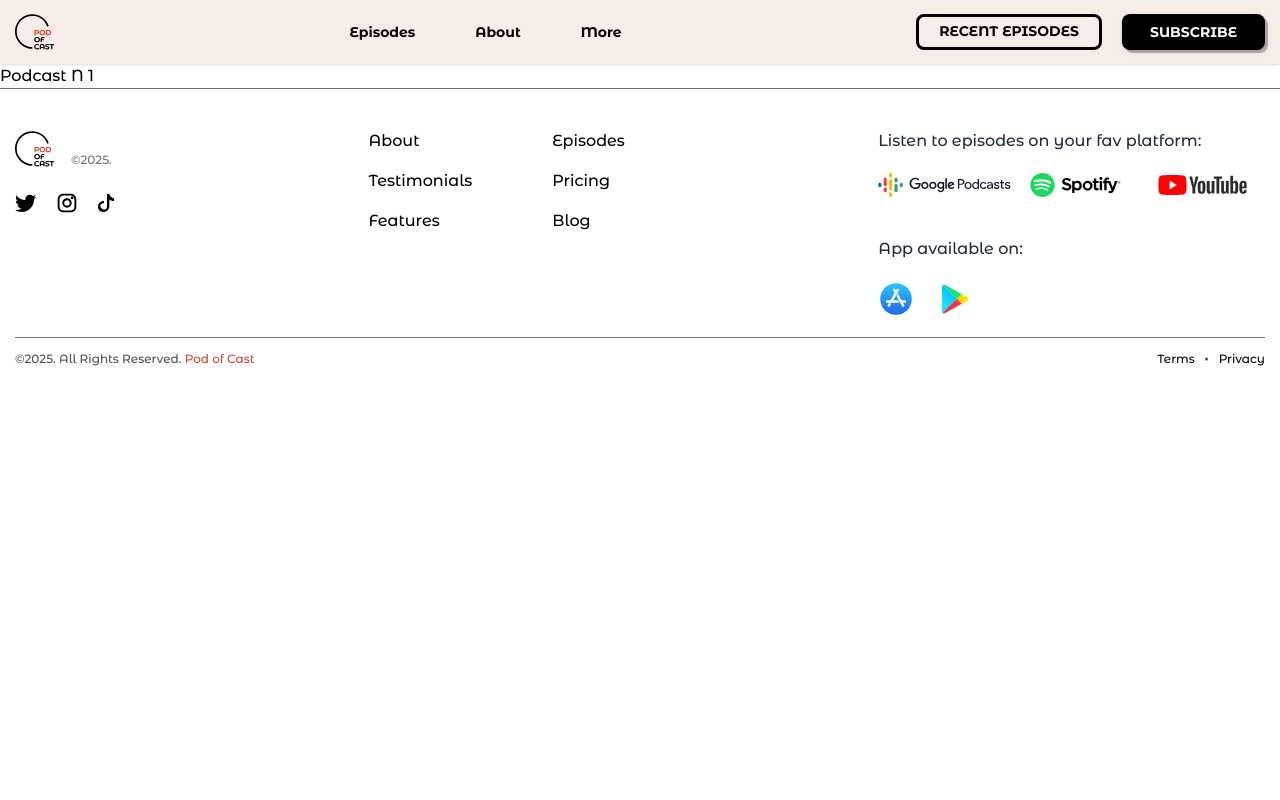
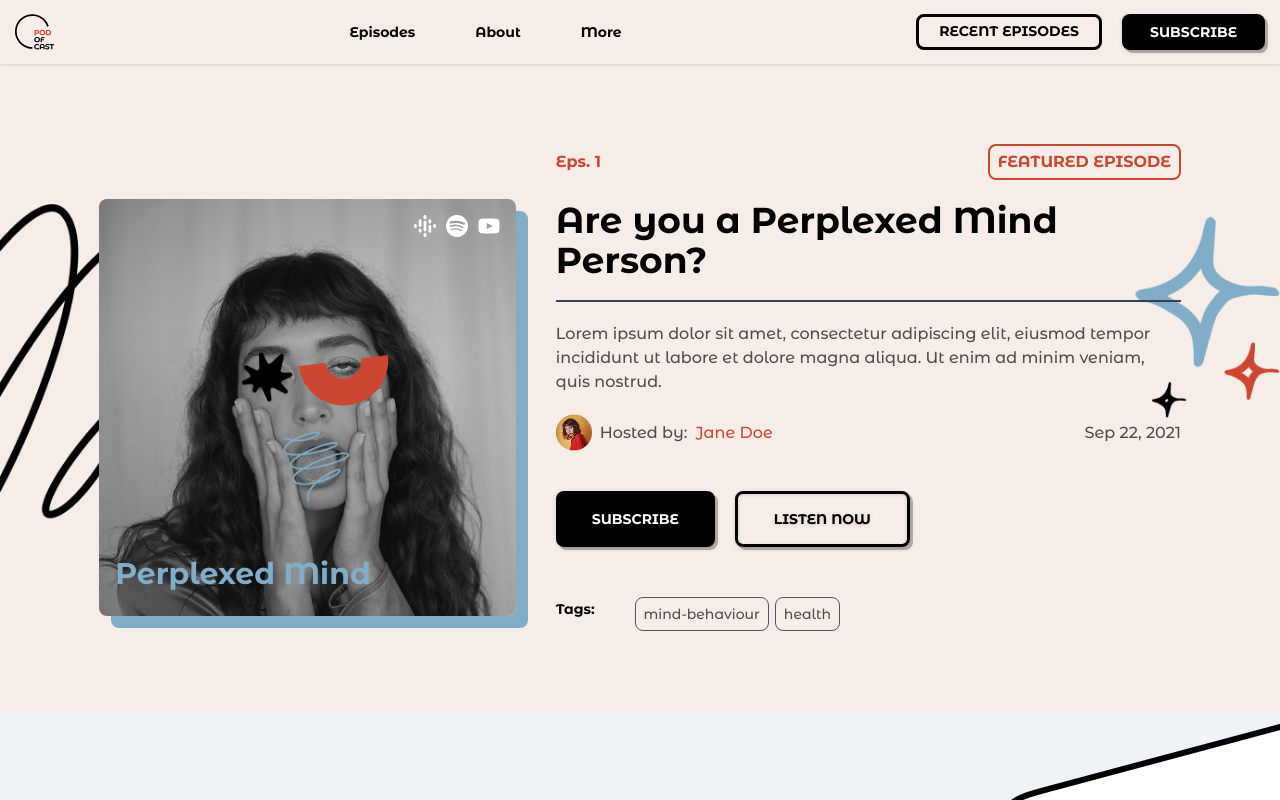
Before and after one commit to YangBang74/PodOfCast, a Vue app: page /podcast/1 in a window 1280 px wide. Shown: the top 800 px of the page. Built offline with nearby package versions, Linux system fonts and the light colour scheme.

Commit message:
feat: new section

```diff
--- a/src/assets/main.css
+++ b/src/assets/main.css
@@ -35,6 +35,10 @@ button {
   background-color: #cd4631;
 }
 
+.border-red {
+  border-color: #cd4631;
+}
+
 .text-gray {
   color: #4d4d4d;
 }
@@ -53,6 +57,10 @@ button {
 
 .drop-shadow-red {
   box-shadow: 6px 6px 0px 0px #cd4631;
+}
+
+.drop-shadow-blue {
+  box-shadow: 12px 12px 0px 0px #81adc8;
 }
 
 .primary-bg {
--- a/src/components/PodcastImg.vue
+++ b/src/components/PodcastImg.vue
@@ -5,6 +5,7 @@ const props = defineProps<{
   img: string
   id?: string
   text: string
+  class?: string
 }>()
 </script>
 
@@ -13,6 +14,7 @@ const props = defineProps<{
     :href="`/podcast/${props.id}`"
     class="p-4 rounded-lg shadow bg-cover h-80 w-80 flex flex-col justify-between"
     :style="{ backgroundImage: `url(${props.img})` }"
+    :class="props.class"
   >
     <div class="flex gap-2.5 items-center self-end">
       <a href="#"><Icon name="google" class="text-white hover:text-yellow-500" /></a>
--- a/src/views/PodcastPage.vue
+++ b/src/views/PodcastPage.vue
@@ -1,7 +1,83 @@
 <script setup lang="ts">
 import { useRoute } from 'vue-router'
+import podcast from '../dates/podcasts'
+import PodcastImg from '@/components/PodcastImg.vue'
+import MobileApp from '@/components/Sections/MobileApp.vue'
+import Button from '@/components/UI/Button.vue'
+const route = useRoute()
+const id = Number(route.params.id)
 
-const route = useRoute()
+const pod = podcast.find((p) => p.id === id)
 </script>
 
-<template>Podcast N {{ route.params.id }}</template>
+<template>
+  <section
+    data-aos="zoom-in fade-up"
+    class="hero relative secont-bg"
+    style="background: url('/hero-bg.png') no-repeat 0 0 / 100% #f7ede8"
+  >
+    <div class="container" v-if="!pod">
+      <h1 class="font-bold text-4xl text-center py-40">Sorry, this podcast was not found</h1>
+    </div>
+    <div class="container" v-else>
+      <div class="flex items-center justify-center gap-10 pt-20 pb-10 md:flex-nowrap flex-wrap">
+        <PodcastImg
+          :img="pod?.img"
+          :id="pod?.id"
+          :text="pod?.imgText"
+          class="md:w-1/3 h-full aspect-[1/1] drop-shadow-blue"
+        />
+        <div class="md:w-1/2 w-full">
+          <div class="flex justify-between items-center sm:flex-nowrap flex-wrap gap-3s">
+            <span class="font-bold text-red">{{ pod?.eps }}</span>
+            <button
+              type="button"
+              class="border-red border-2 text-red font-bold rounded-lg py-1 px-2"
+            >
+              FEATURED EPISODE
+            </button>
+          </div>
+          <h1 class="font-bold text-4xl my-5 border-b-2 pb-5 border-gray-700">
+            {{ pod?.title }}
+          </h1>
+          <p class="my-5 text-gray">{{ pod?.description }}</p>
+          <div class="flex justify-between items-center gap-5 sm:flex-nowrap flex-wrap">
+            <div class="flex items-center gap-2">
+              <img :src="pod?.authorImg" alt="Avatar author" />
+              <span class="text-gray">Hosted by: </span>
+              <span class="text-red">{{ pod?.author }}</span>
+            </div>
+            <span class="text-gray">{{ pod?.date }}</span>
+          </div>
+          <div class="flex items-center justify-start gap-5 mt-10">
+            <Button
+              :btn-type="1"
+              text="Subscribe"
+              class="font-bold h-14 flex items-center px-9 uppercase"
+            />
+            <Button
+              :btn-type="2"
+              text="LISTEN NOW"
+              class="font-bold h-14 flex items-center px-9 uppercase drop-shadow"
+            />
+          </div>
+          <div class="flex justify-start gap-10 items-center my-10">
+            <div class="flex items-center gap-2.5">
+              <p class="font-bold text-sm">Tags:</p>
+            </div>
+            <div class="flex mt-2.5 text-sm flex-row gap-x-1.5">
+              <div
+                v-for="(x, i) in pod?.tags"
+                :key="i"
+                class="border py-1.5 px-2 rounded-lg text-gray border-gray-600"
+              >
+                {{ x }}
+              </div>
+            </div>
+          </div>
+        </div>
+      </div>
+    </div>
+  </section>
+  <MobileApp />
+</template>
```
